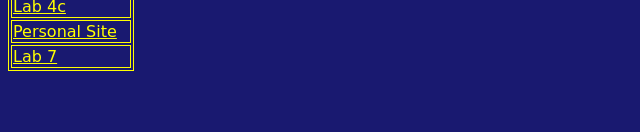
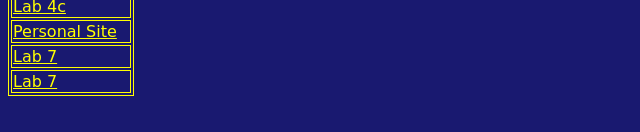
Before and after one commit to jchayes24/jchayes24.github.io, a plain HTML site: page index.html in a window 1280 px wide. Shown: the part 214-346 px from the top of the page, without its empty margins (0-640 px from the left). Drawn offline with Linux system fonts and the light colour scheme; a web font is replaced by a local one.

Commit message:
Update index.html

```diff
--- a/index.html
+++ b/index.html
@@ -38,6 +38,9 @@
   <tr>
       <td><a href="https://jchayes24.github.io/mylightbox/colemanlightbox">Lab 7</a></td>
   </tr>
+   <tr>
+      <td><a href="https://jchayes24.github.io/mylightbox/Bootstrap/bootprac">Lab 7</a></td>
+  </tr>
 
 </table>
 
```
